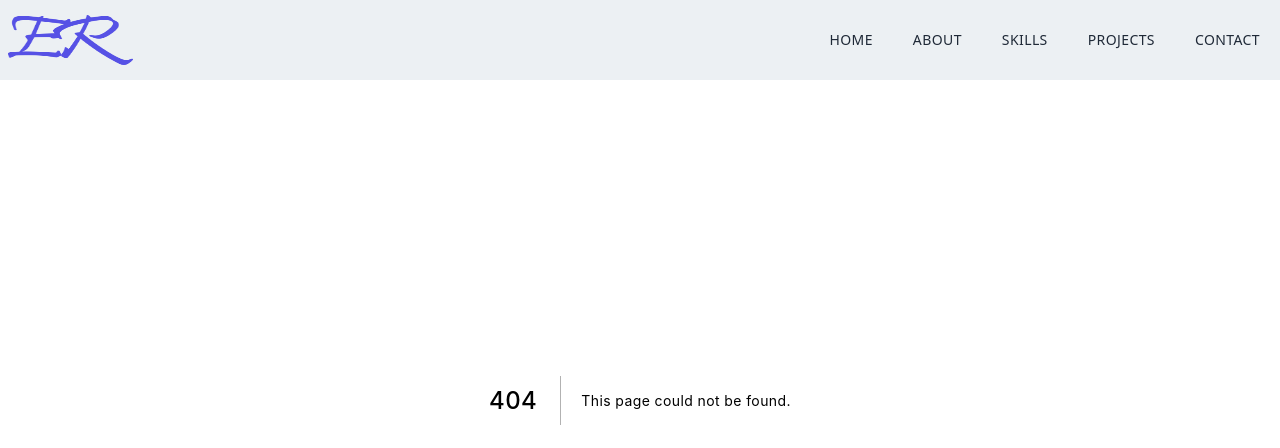
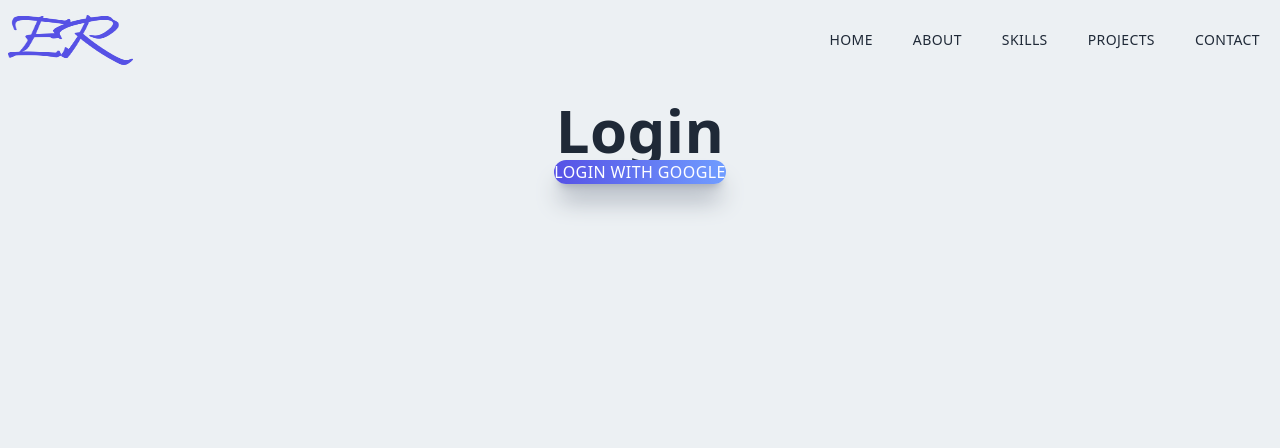
Before and after one commit to ErikRobles/personalsite, a Next.js app: page /login in a window 1280 px wide. Before the commit this address had no page. Shown: the top 448 px of the page. Built offline with nearby package versions, Linux system fonts and the light colour scheme.

Commit message:
changed technology section font size to extra small for galaxy fold screens

```diff
--- a/components/Main.jsx
+++ b/components/Main.jsx
@@ -9,7 +9,7 @@ const Main = () => {
     <div id='home' className='w-full h-screen text-center'>
       <div className='max-w-[1240] w-full h-full mx-auto p-2 flex justify-center items-center'>
         <div>
-          <p className='uppercase text-sm tracking-widest text-gray-600 mt-[4rem]'>
+          <p className='uppercase text-sm tracking-widest text-gray-600'>
             LET&apos;S BUILD SOMETHING TOGETHER
           </p>
           <h1 className='py-4 text-gray-700'>
--- a/components/Navbar.jsx
+++ b/components/Navbar.jsx
@@ -42,12 +42,12 @@ const Navbar = () => {
 
   return (
     <>
-      <div
+      <nav
         style={{ backgroundColor: `${navBg}` }}
         className={
           shadow
-            ? 'fixed w-full h-20 shadow-xl z-[100]'
-            : 'fixed w-full h-20 z-[100]'
+            ? 'sticky top-0 w-full h-20 shadow-xl z-[100]'
+            : 'sticky top-0 w-full h-20 z-[100]'
         }
       >
         <div className='flex justify-between items-center w-full h-full px-2 2xl:px-16'>
@@ -199,7 +199,7 @@ const Navbar = () => {
             </div>
           </div>
         </div>
-      </div>
+      </nav>
     </>
   );
 };
--- a/pages/crypto.jsx
+++ b/pages/crypto.jsx
@@ -59,7 +59,7 @@ const Crypto = () => {
             <div className='p-2'>
               <p className='text-center font-bold pb-2'>Technologies</p>
 
-              <div className='grid grid-cols-3 md:grid-cols-1'>
+              <div className='grid grid-cols-3 md:grid-cols-1 text-xs sm:text-base'>
                 <p className='text-gray-600 py-2 flex items-center'>
                   <RiRadioButtonFill className='pr-1' /> React
                 </p>
--- a/pages/erik.jsx
+++ b/pages/erik.jsx
@@ -75,7 +75,7 @@ const Erik = () => {
             <div className='p-2'>
               <p className='text-center font-bold pb-2'>Technologies</p>
 
-              <div className='grid grid-cols-3 md:grid-cols-1'>
+              <div className='grid grid-cols-3 md:grid-cols-1 text-xs sm:text-base'>
                 <p className='text-gray-600 py-2 flex items-center'>
                   <RiRadioButtonFill className='pr-1' /> React
                 </p>
--- a/pages/lionsfield.jsx
+++ b/pages/lionsfield.jsx
@@ -59,7 +59,7 @@ const Lionsfield = () => {
             <div className='p-2'>
               <p className='text-center font-bold pb-2'>Technologies</p>
 
-              <div className='grid grid-cols-3 md:grid-cols-1'>
+              <div className='grid grid-cols-3 md:grid-cols-1 text-xs sm:text-base'>
                 <p className='text-gray-600 py-2 flex items-center'>
                   <RiRadioButtonFill className='pr-1' /> PHP
                 </p>
--- a/pages/lms.jsx
+++ b/pages/lms.jsx
@@ -59,7 +59,7 @@ const Lms = () => {
             <div className='p-2'>
               <p className='text-center font-bold pb-2'>Technologies</p>
 
-              <div className='grid grid-cols-3 md:grid-cols-1'>
+              <div className='grid grid-cols-3 md:grid-cols-1 text-xs sm:text-base'>
                 <p className='text-gray-600 py-2 flex items-center'>
                   <RiRadioButtonFill className='pr-1' /> PHP
                 </p>
--- /dev/null
+++ b/pages/login.jsx
@@ -0,0 +1,14 @@
+import React from 'react';
+
+const Login = () => {
+  return (
+    <>
+      <div className='flex flex-col items-center my-30'>
+        <h1 className='pt-5'>Login</h1>
+        <button className='btn btn-primary'>LogIn with Google</button>
+      </div>
+    </>
+  );
+};
+
+export default Login;
--- a/pages/logistics.jsx
+++ b/pages/logistics.jsx
@@ -60,7 +60,7 @@ const Logistics = () => {
             <div className='p-2'>
               <p className='text-center font-bold pb-2'>Technologies</p>
 
-              <div className='grid grid-cols-3 md:grid-cols-1'>
+              <div className='grid grid-cols-3 md:grid-cols-1 text-xs sm:text-base'>
                 <p className='text-gray-600 py-2 flex items-center'>
                   <RiRadioButtonFill className='pr-1' /> PHP
                 </p>
--- a/pages/zitalk.jsx
+++ b/pages/zitalk.jsx
@@ -53,7 +53,7 @@ const Zitalk = () => {
             <div className='p-2'>
               <p className='text-center font-bold pb-2'>Technologies</p>
 
-              <div className='grid grid-cols-3 md:grid-cols-1'>
+              <div className='grid grid-cols-3 md:grid-cols-1 text-xs sm:text-base'>
                 <p className='text-gray-600 py-2 flex items-center'>
                   <RiRadioButtonFill className='pr-1' /> PHP
                 </p>
--- a/styles/globals.css
+++ b/styles/globals.css
@@ -32,9 +32,9 @@ html {
     @apply cursor-pointer;
   }
 
-  /* button {
+  button {
     @apply shadow-xl shadow-gray-400 rounded-xl uppercase bg-gradient-to-r from-[#5651e5] to-[#709dff] text-white !important;
-  } */
+  }
 }
 
 .ck.ck-editor {
--- a/tailwind.config.js
+++ b/tailwind.config.js
@@ -5,7 +5,11 @@ module.exports = {
     './components/**/*.{js,ts,jsx,tsx}',
   ],
   theme: {
-    extend: {},
+    extend: {
+      screens: {
+        xs: '275px',
+      },
+    },
   },
   plugins: [],
 };
```
